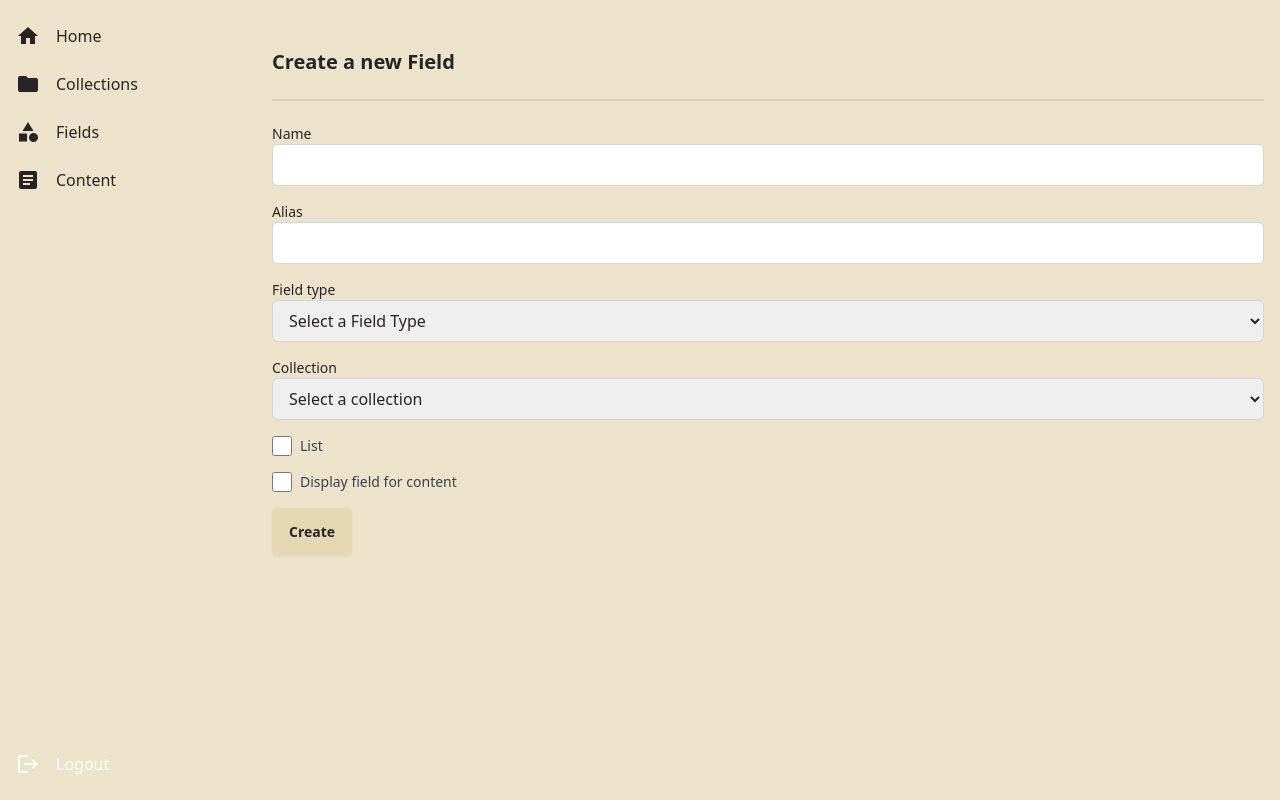
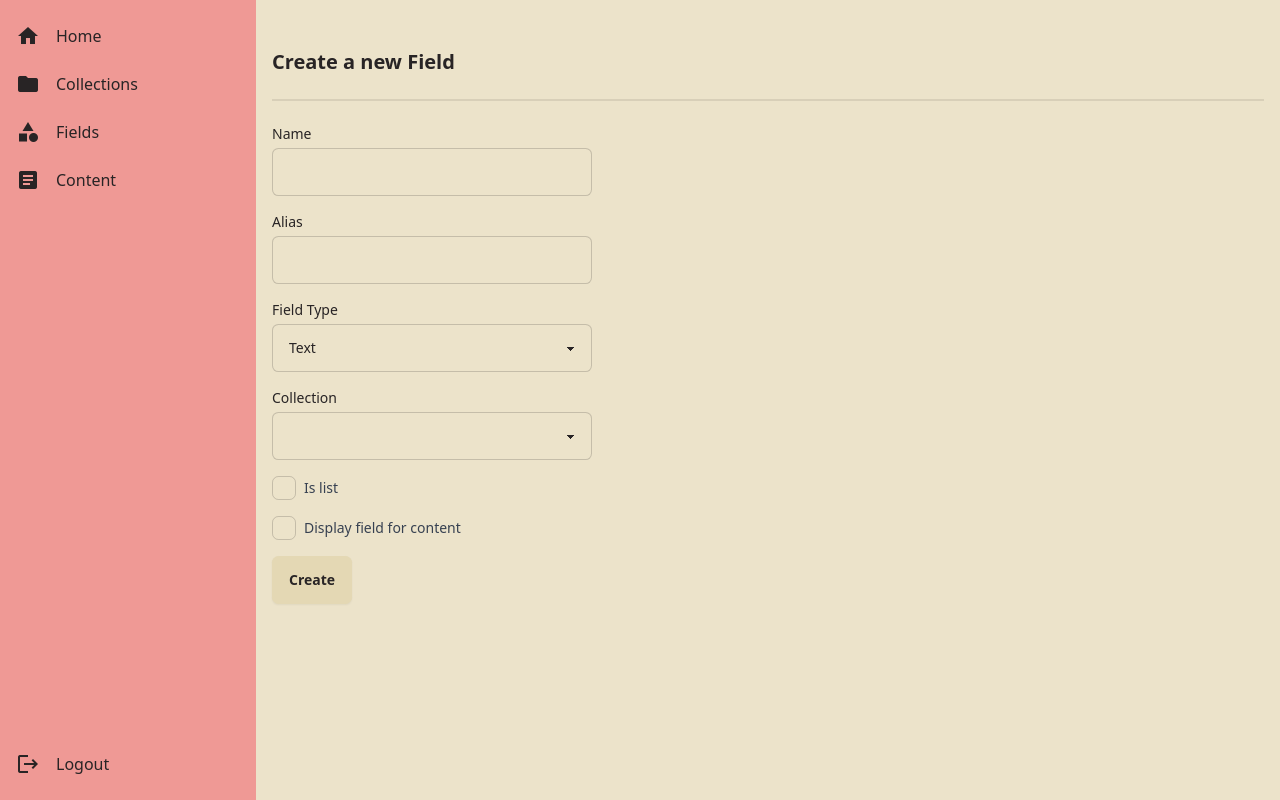
Before and after one commit to janmarkuslanger/nuri, a Flask app: page /admin/fields/create in a window 1280 px wide. Run offline with Flask 3, Linux system fonts and the light colour scheme; data that the repository does not hold is empty; style sheets or scripts are compiled from the project's sources.

Commit message:
use macros for create field

```diff
--- a/app/__init__.py
+++ b/app/__init__.py
@@ -27,6 +27,9 @@ def create_app():
     app.register_blueprint(home, url_prefix='/')
 
     def getattr_filter(obj, attr_name):
+        if attr_name == None:
+            return False
+
         return getattr(obj, attr_name, None)
 
     app.jinja_env.filters['getattr'] = getattr_filter
--- a/app/templates/field/create.html
+++ b/app/templates/field/create.html
@@ -1,4 +1,5 @@
 {% extends "layout.html" %}
+{% import "form_macros.html" as macros %}
 
 {% block title %}Create Field{% endblock %}
 
@@ -6,78 +7,34 @@
 <h1 class="text-xl font-bold mb-4">Create a new Field</h1>
 <div class="divider"></div>
 <form method="POST" class="space-y-4">
-    <div>
-        <label for="name" class="block text-sm font-medium">Name</label>
-        <input
-            type="text"
-            id="name"
-            name="name"
-            class="block w-full px-3 py-2 border border-gray-300 rounded-md"
-            required
-        />
-    </div>
-    <div>
-        <label for="name" class="block text-sm font-medium">Alias</label>
-        <input
-            type="text"
-            id="alias"
-            name="alias"
-            class="block w-full px-3 py-2 border border-gray-300 rounded-md"
-            required
-        />
-    </div>
-    <div>
-        <label for="field_type" class="block text-sm font-medium">Field type</label>
-        <select
-            id="field_type"
-            name="field_type"
-            class="block w-full px-3 py-2 border border-gray-300 rounded-md"
-            required
-        >
-            <option value="" disabled selected>Select a Field Type</option>
-            {% for field_type in FieldType %}
-                <option value="{{ field_type.name }}">{{ field_type.value }}</option>
-            {% endfor %}
-
-        </select>
-    </div>
-    <div>
-        <label for="collection_id" class="block text-sm font-medium">Collection</label>
-        <select
-            id="collection_id"
-            name="collection_id"
-            class="block w-full px-3 py-2 border border-gray-300 rounded-md"
-            required
-        >
-            <option value="" disabled selected>Select a collection</option>
-            {% for collection in collections %}
-                <option value="{{ collection.id }}">{{ collection.name }}</option>
-            {% endfor %}
-
-        </select>
-    </div>
-    <div class="flex items-center">
-        <input
-        type="checkbox"
-        id="is_list"
-        name="is_list"
-        class="h-5 w-5 text-blue-600 border-gray-300 rounded focus:ring focus:ring-blue-500"
-        >
-        <label for="is_list" class="ml-2 block text-sm font-medium text-gray-700">
-        List
-        </label>
-    </div>
-    <div class="flex items-center">
-        <input
-        type="checkbox"
-        id="display_field"
-        name="display_field"
-        class="h-5 w-5 text-blue-600 border-gray-300 rounded focus:ring focus:ring-blue-500"
-        >
-        <label for="display_field" class="ml-2 block text-sm font-medium text-gray-700">
-        Display field for content
-        </label>
-    </div>
+    {{ macros.render_text_input('name', 'Name', '', True) }}
+    {{ macros.render_text_input('alias', 'Alias', '', True) }}
+    {{ macros.render_select(
+        'field_type',
+        'Field Type',
+        FieldType,
+        'name',
+        'value',
+    ) }}
+    {{ macros.render_select(
+        'collection_id',
+        'Collection',
+        collections,
+        'id',
+        'name',
+    ) }}
+    {{
+        macros.render_checkbox(
+            'is_list',
+            'Is list'
+        )
+    }}
+    {{
+        macros.render_checkbox(
+            'display_field',
+            'Display field for content'
+        )
+    }}
     <button
         type="submit"
         class="btn"
--- a/app/templates/form_macros.html
+++ b/app/templates/form_macros.html
@@ -14,7 +14,7 @@
 
 {% macro render_textarea(name, label, value='', required=False) %}
 <div>
-    <label for="{{ name }}" class="block text-sm font-medium">{{ label }}</label>
+    <label for="{{ name }}" class="block text-sm font-medium mb-1">{{ label }}</label>
     <textarea
         id="{{ name }}"
         name="{{ name }}"
@@ -24,7 +24,7 @@
 </div>
 {% endmacro %}
 
-{% macro render_select(name, label, options, display_attribute, value=None, comperator_attribute = None, required=False) %}
+{% macro render_select(name, label, options, value_attribute, display_attribute, value=None, comperator_attribute = None, required=False) %}
 <div>
     <label for="{{ name }}" class="block text-sm font-medium mb-1">{{ label }}</label>
     <select
@@ -35,7 +35,7 @@
     >
         <option value="" disabled>Select {{label}}</option>
         {% for option in options %}
-            <option value="{{ option.id }}" {% if selected_value == option|getattr(comperator_attribute) %}selected{% endif %}>{{  option|getattr(display_attribute) }}</option>
+            <option value="{{ option|getattr(value_attribute) }}" {% if selected_value == option|getattr(comperator_attribute) %}selected{% endif %}>{{  option|getattr(display_attribute) }}</option>
         {% endfor %}
     </select>
 </div>
--- a/app/templates/layout.html
+++ b/app/templates/layout.html
@@ -11,7 +11,7 @@
 <body class="h-screen">
     <div class="flex h-full transition-all duration-300">
         <div
-            class="group relative flex-shrink-0 transition-all duration-300 ease-in-out"
+            class="group relative flex-shrink-0 transition-all duration-300 ease-in-out bg-primary"
             style="width: 64px;"
             onmouseover="this.style.width = '256px';"
             onmouseout="this.style.width = '64px';"
@@ -38,7 +38,7 @@
 
                     </nav>
                     <nav class="mb-4 space-y-2">
-                        <a href="/logout" class="flex items-center px-4 py-2 text-white">
+                        <a href="/logout" class="flex items-center px-4 py-2">
                             <span class="material-icons">logout</span>
                             <span class="ml-4 hidden group-hover:block">Logout</span>
                         </a>
```
